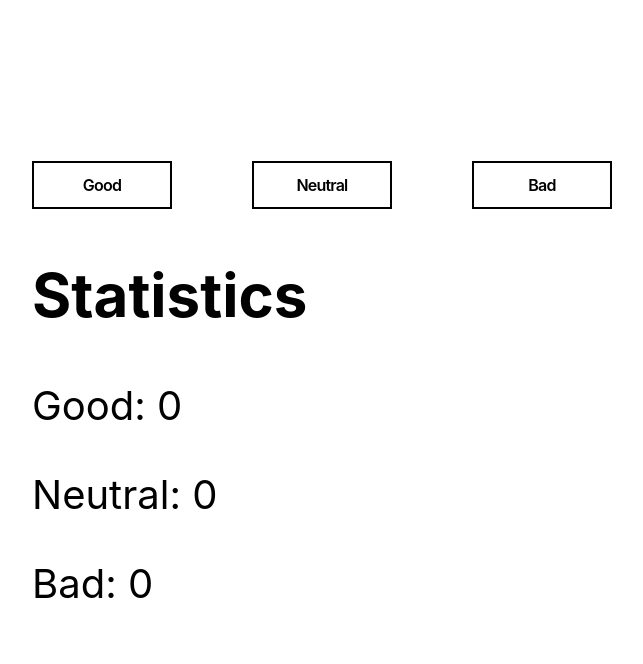
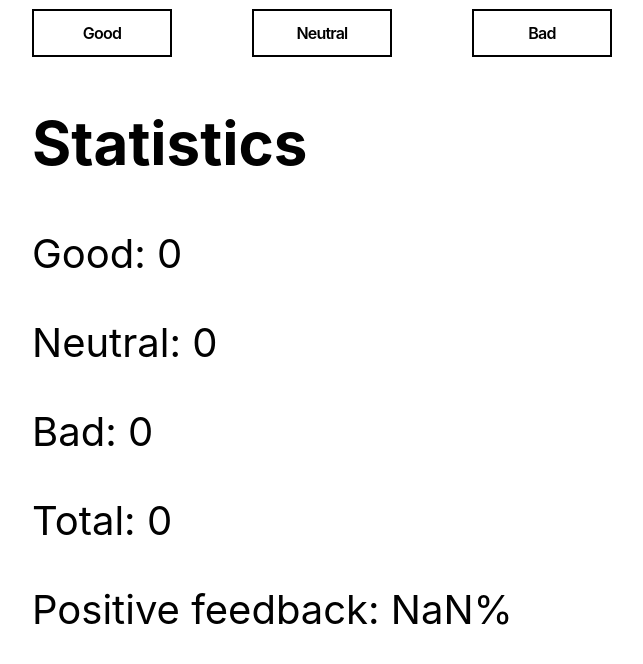
Before and after one commit to Ront31/goit-react-hw-02-feedback, a React (Create React App) app: page / in a window 1280 px wide. Shown: the top 664 px of the page, without its empty margins (318-961 px from the left). Built offline with nearby package versions, Linux system fonts and the light colour scheme.

Commit message:
step 2 done

```diff
--- a/src/components/App.jsx
+++ b/src/components/App.jsx
@@ -4,7 +4,7 @@ export const App = () => {
   return (
     <div
       style={{
-        height: '100vh',
+        // height: '100vh',
         display: 'flex',
         justifyContent: 'center',
         alignItems: 'center',
--- a/src/components/Feedback/Feedback.jsx
+++ b/src/components/Feedback/Feedback.jsx
@@ -26,8 +26,13 @@ export class Feedback extends React.Component {
     });
   };
 
-  //   countTotalFeedback() {}
-  //   countPositiveFeedbackPercentage() {}
+  countTotalFeedback() {
+    let Total = 0;
+    return Total + this.state.good + this.state.neutral + this.state.bad;
+  }
+  countPositiveFeedbackPercentage() {
+    return Math.round((this.state.good / this.countTotalFeedback()) * 100);
+  }
 
   render() {
     return (
@@ -60,6 +65,8 @@ export class Feedback extends React.Component {
           <p>Good: {this.state.good}</p>
           <p>Neutral: {this.state.neutral}</p>
           <p>Bad: {this.state.bad}</p>
+          <p>Total: {this.countTotalFeedback()}</p>
+          <p>Positive feedback: {this.countPositiveFeedbackPercentage()}%</p>
         </div>
       </div>
     );
```
